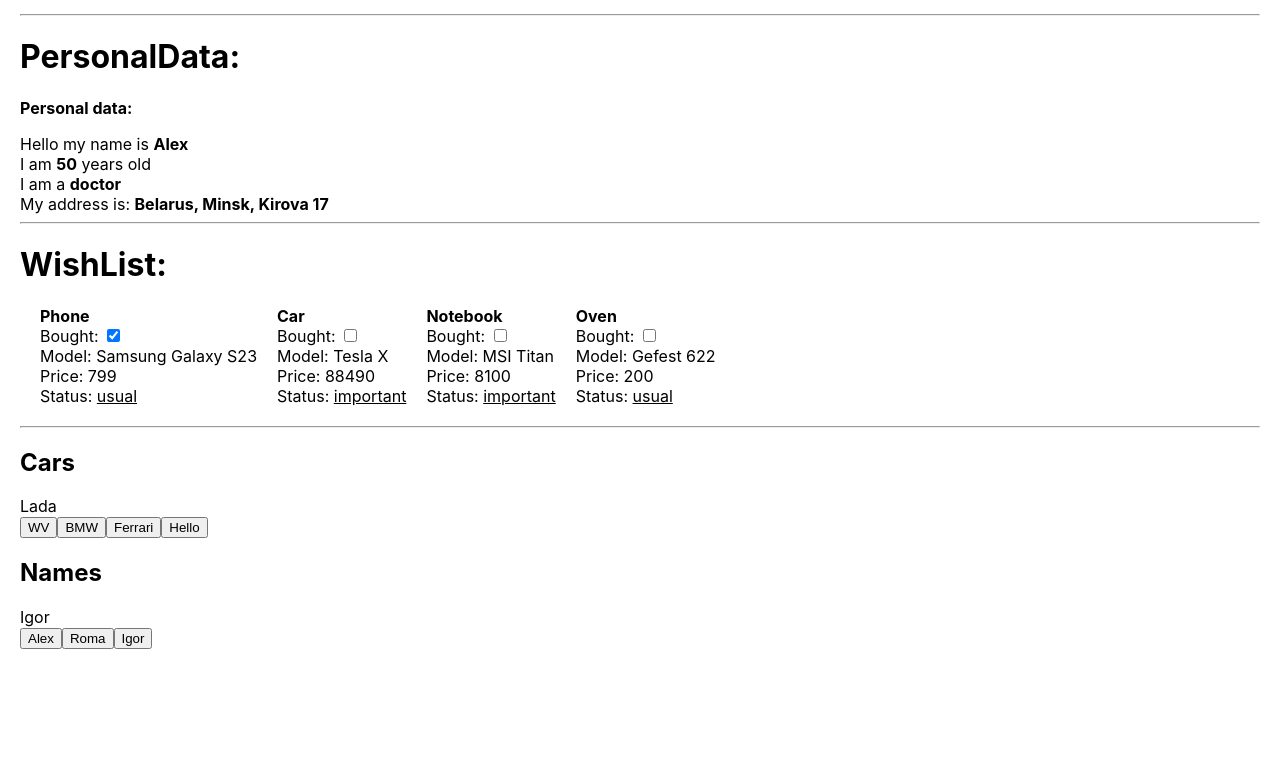
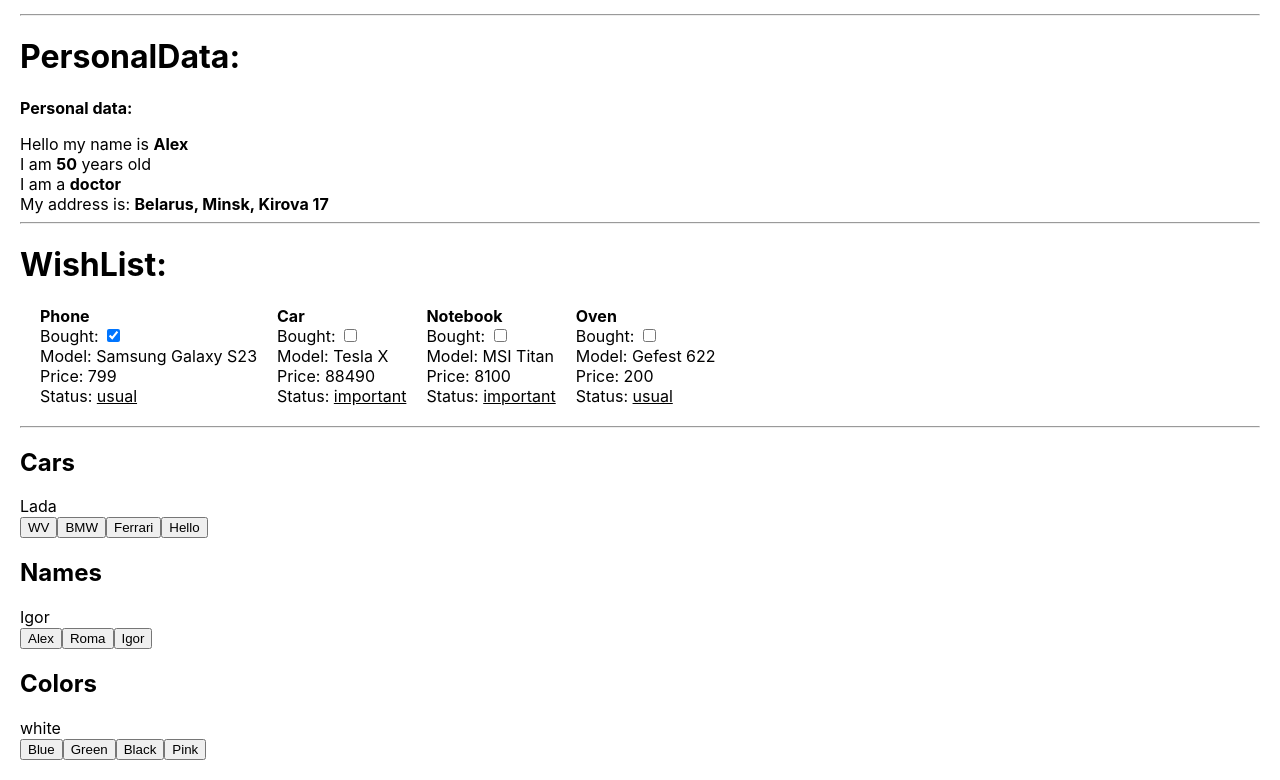
Before and after one commit to IJTINK7/mentorship, a React (Create React App) app: page / in a window 1280 px wide. Shown: the part 292-1072 px from the top of the page. Before the commit the page ends 961 px from the top, so only its background shows below. Built offline with nearby package versions, Linux system fonts and the light colour scheme.

Commit message:
Training to use useState with "Colors" data

```diff
--- a/src/02/ButtonAndUseStateTraining.tsx
+++ b/src/02/ButtonAndUseStateTraining.tsx
@@ -1,37 +1,10 @@
-//
-//
-//
-//
-//             <div>
-//                 <div>{name}</div>
-//                 <button onClick={()=>changeName('alex')}>alex</button>
-//                 <button onClick={()=>changeName('roma')}>roma</button>
-//                 <button onClick={()=>changeName('igor')}>igor</button>
-//                 <input value=""/>
-//             </div>
-//             <div>
-//                 <div>{color}</div>
-//                 <button onClick={()=>changeColor('blue')}>blue</button>
-//                 <button onClick={()=>changeColor('green')}>green</button>
-//                 <button onClick={()=>changeColor('black')}>black</button>
-//                 <button onClick={()=>changeColor('pink')}>pink</button>
-//             </div>
-
-
-
-
-
-
-
-
-
-
 import React, {useState} from 'react';
 
 export const ButtonAndUseStateTraining = () => {
 
 	let [car, setCar] = useState('Lada')
 	let [name, setName] = useState('Igor')
+	let [color, setColor] = useState('white')
 
 	const changeCar = (newCar: string) => {
 		setCar(newCar)
@@ -41,6 +14,9 @@ export const ButtonAndUseStateTraining = () => {
 	}
 	const changeName =(newName: string)=> {
 		setName(newName)
+	}
+	const changeColor = (newColor: string) => {
+		setColor(newColor)
 	}
 
 	return (
@@ -60,6 +36,14 @@ export const ButtonAndUseStateTraining = () => {
 				<button onClick={()=>changeName('Roma')}>Roma</button>
 				<button onClick={()=>changeName('Igor')}>Igor</button>
 			</div>
+			<div>
+				<h2>Colors</h2>
+				<div>{color}</div>
+				<button onClick={()=>changeColor('Blue')}>Blue</button>
+				<button onClick={()=>changeColor('Green')}>Green</button>
+				<button onClick={()=>changeColor('Black')}>Black</button>
+				<button onClick={()=>changeColor('Pink')}>Pink</button>
+			</div>
 		</div>
 
 	);
```
